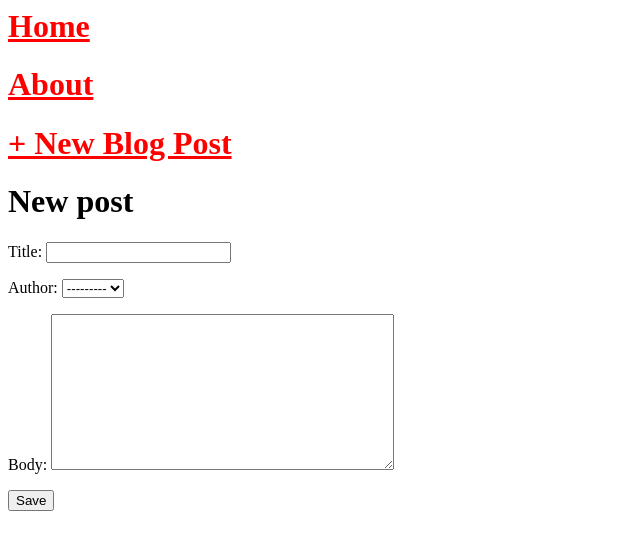
After one commit to MohammadNasimi/exercise_django, a Django app: page /create_blog in a window 1280 px wide. The commit adds this page. Shown: the top 550 px of the page, without its empty margins (0-640 px from the left). Run offline with Django 4.2, Linux system fonts and the light colour scheme; data comes from the database, SQL or seed files in the repository; both versions use the stored data as it was after the commit.

Commit message:
blog crud

```diff
--- a/blog/models.py
+++ b/blog/models.py
@@ -1,5 +1,7 @@
+import imp
 from django.db import models
 from django.contrib.auth.models import User
+from django.urls import reverse
 # Create your models here.
 from django.db import models
 class blog(models.Model):
@@ -13,3 +15,6 @@ class blog(models.Model):
 
     def __str__(self):
         return self.title
+
+    def get_absolute_url(self):
+        return reverse('detail', args=[str(self.id)])
--- a/pages/urls.py
+++ b/pages/urls.py
@@ -1,7 +1,10 @@
 from django.urls import path
-from pages.views import homePageView,aboutpageview,blogDetail
+from pages.views import homePageView,aboutpageview,blogDetail,blogcreate ,BlogUpdateView
 urlpatterns = [
     path('', homePageView.as_view(), name = 'home'),
     path('about', aboutpageview.as_view(), name = 'about'),
-    path('detail/<int:pk>/',blogDetail.as_view(),name = 'detail')
+    path('detail/<int:pk>/',blogDetail.as_view(),name = 'detail'),
+    path('create_blog',blogcreate.as_view(),name = 'create_blog'),
+    path('update/<int:pk>',
+            BlogUpdateView.as_view(), name='post_edit'),
 ]
--- a/pages/views.py
+++ b/pages/views.py
@@ -1,5 +1,5 @@
 from django.shortcuts import render
-from django.views.generic import TemplateView ,ListView,DetailView
+from django.views.generic import TemplateView ,ListView,DetailView,CreateView ,UpdateView
 from blog.models import blog
 # Create your views here.
 # from django.http import HttpResponse
@@ -18,3 +18,13 @@ class blogDetail(DetailView):
     model = blog
     template_name = 'pages/detail.html'
     context_object_name = 'Detail_post'
+
+class blogcreate(CreateView):
+    model = blog
+    template_name = 'pages/create.html'
+    fields = [ 'title','author','body']
+
+class BlogUpdateView(UpdateView):
+    model = blog
+    template_name = 'pages/update.html'
+    fields = ['title', 'body']
--- a/templates/base.html
+++ b/templates/base.html
@@ -5,9 +5,17 @@
 <head>
         <title>Django blog</title>
         <link rel="stylesheet" href="{% static 'css/base.css' %}">
-        <a href="{% url 'home' %}">Home</a> |
-        <a href="{% url 'about' %}">About</a>
 </head>
+<header>
+    <div class="nav-left">
+    <h1><a href="{% url 'home' %}">Home</a></h1>
+    <h1><a href="{% url 'about' %}">About</a></h1>
+
+    </div>
+    <div class="nav-right">
+        <h1><a href="{% url 'create_blog' %}">+ New Blog Post</a><h1>
+    </div>
+</header>
 <body>
 
     <div>
--- /dev/null
+++ b/templates/pages/create.html
@@ -0,0 +1,9 @@
+{% extends 'base.html' %}
+{% block content %}
+<h1>New post</h1>
+<form action="" method="post">
+    {% csrf_token %}
+    {{ form.as_p }}
+<input type="submit" value="Save">
+</form>
+{% endblock content %}
--- a/templates/pages/detail.html
+++ b/templates/pages/detail.html
@@ -4,5 +4,8 @@
 <div class="post-entry">
     <h2>{{ Detail_post.title }}</h2>
     <p>{{ Detail_post.body }}</p>
+    <p>{{ Detail_post.id }}</p>
+
 </div>
+<a href="{% url 'post_edit' Detail_post.id %}">+ Edit Blog Post</a>
 {% endblock content %}
```
Also changed, not shown: templates/pages/update.html (added, +9 -0 lines), db.sqlite3.
